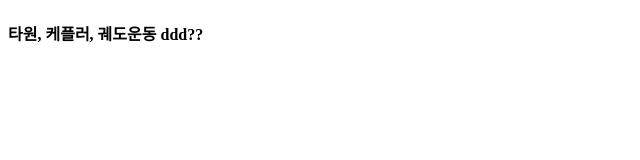
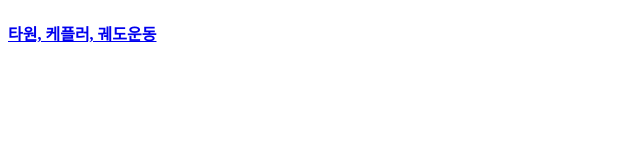
Before and after one commit to keizikang/iscu, a plain HTML site: page articles/index.html in a window 1280 px wide. Shown: the whole page, without its empty margins (0-640 px from the left). Drawn offline with Linux system fonts and the light colour scheme.

Commit message:
Update index.html

```diff
--- a/articles/index.html
+++ b/articles/index.html
@@ -6,8 +6,7 @@
 </head>
 <body>
   <h4>
-  <a ref="https://keizikang.github.io/iscu/articles/Ellipse%2C%20Kepler%20and%20Orbital%20Motion.pdf" target="_blank" rel="noopener noreferrer">타원, 케플러, 궤도운동</a>
-    ddd??
+  <a href="https://keizikang.github.io/iscu/articles/Ellipse%2C%20Kepler%20and%20Orbital%20Motion.pdf" target="_blank" rel="noopener noreferrer">타원, 케플러, 궤도운동</a>
     </h4>
 </body>
 </html>
```
